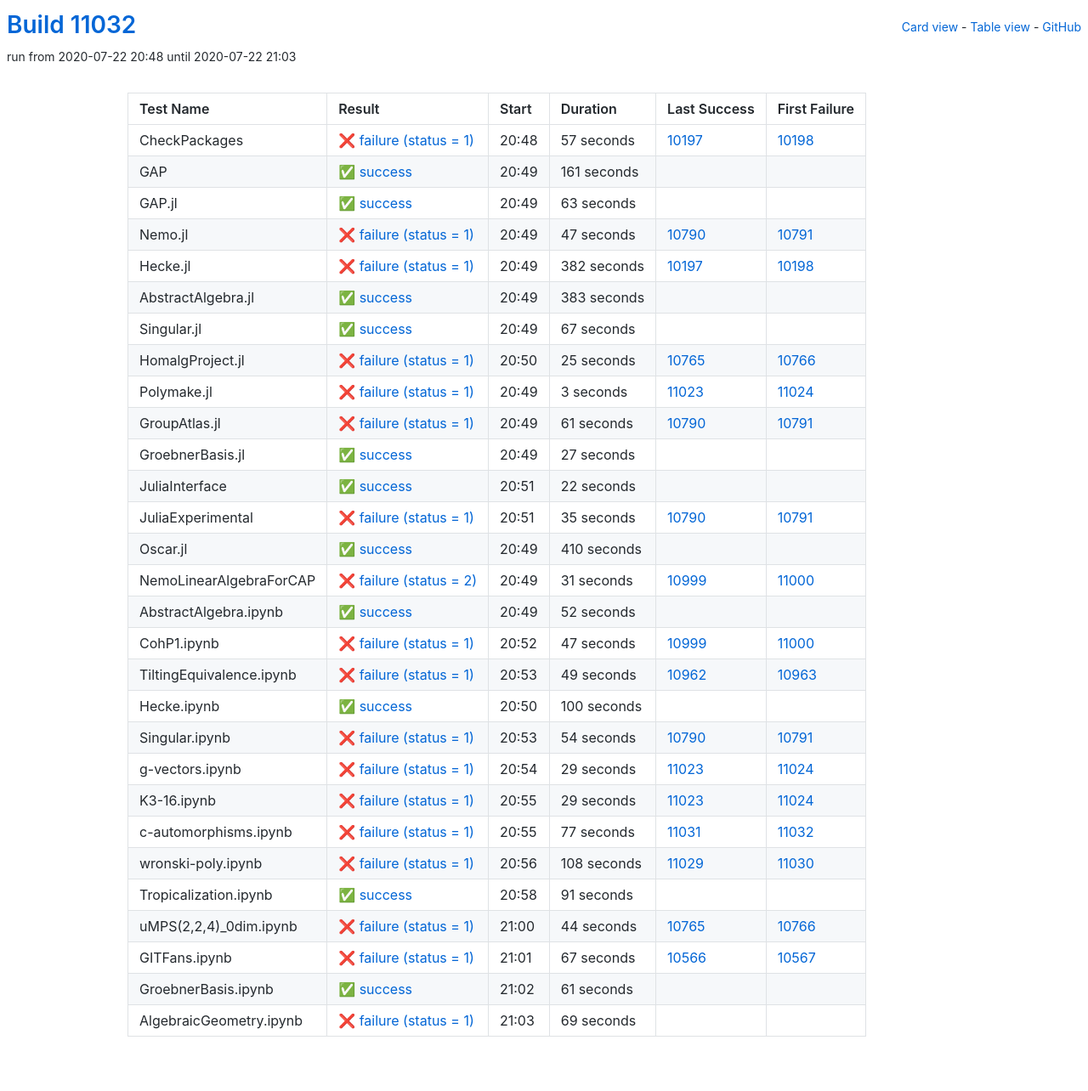
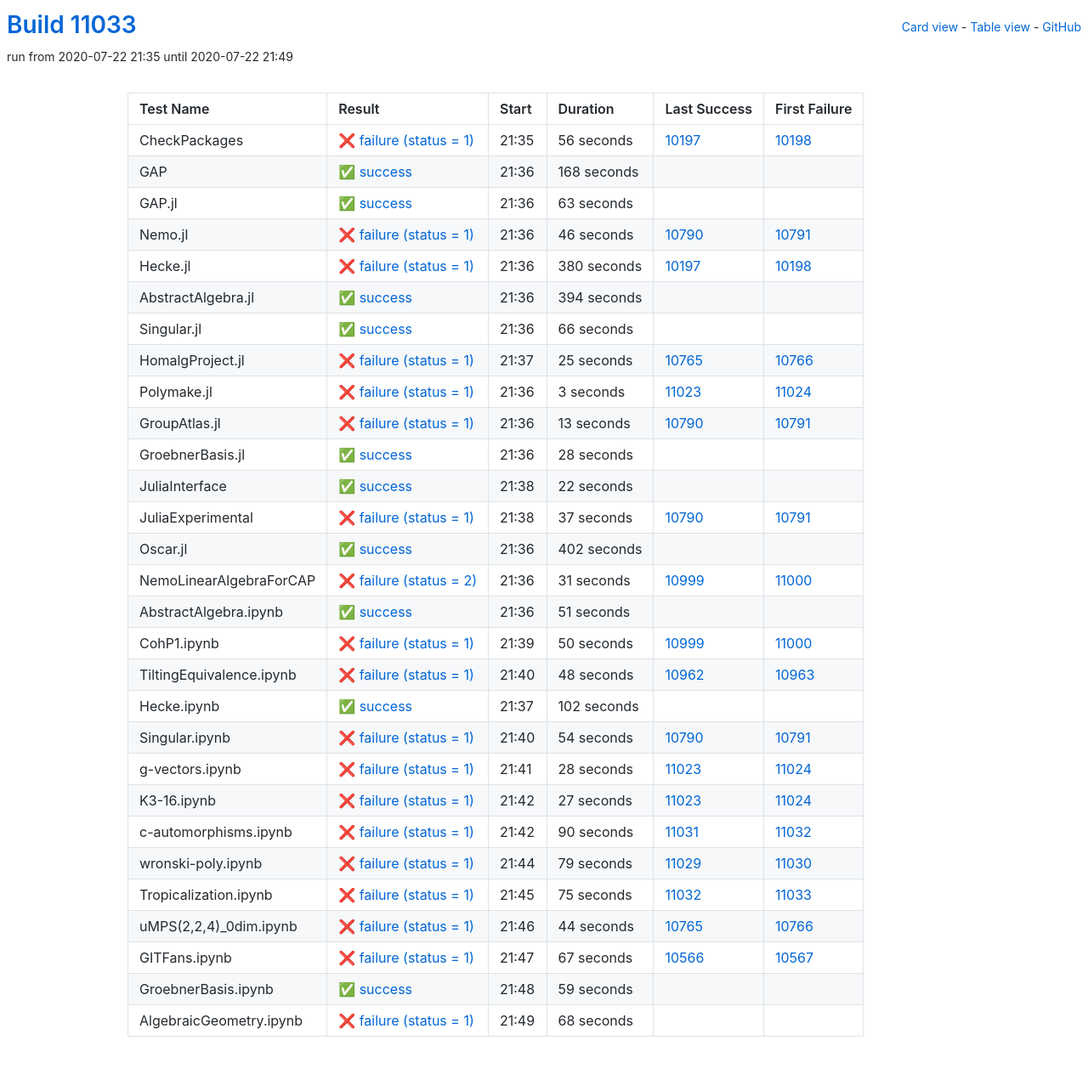
Before and after one commit to oscar-system/oscar-ci-status, a Jekyll site: the page built from table.html, in a window 1280 px wide. Shown: the whole page at 85% size. Built offline with Jekyll 4.4.1, drawn with Linux system fonts in a browser that asks for light colours.

Commit message:
Build #11033

```diff
--- a/_data/ci.yml
+++ b/_data/ci.yml
@@ -1,6 +1,6 @@
 ---
-build: 11032
-build_url: https://oscarci.mathematik.uni-kl.de/job/oscar/11032/
+build: 11033
+build_url: https://oscarci.mathematik.uni-kl.de/job/oscar/11033/
 job: oscar
 organization: oscar-system
 repo: oscar-ci-status
@@ -8,32 +8,32 @@ repourl: https://github.com/oscar-system/oscar-ci-status
 tests:
 - name: CheckPackages
   id: checkpackages
-  log: https://oscarci.mathematik.uni-kl.de/job/oscar/11032/artifact/logs/build-11032/CheckPackages.log
-  start: 2020-07-22 20:48
+  log: https://oscarci.mathematik.uni-kl.de/job/oscar/11033/artifact/logs/build-11033/CheckPackages.log
+  start: 2020-07-22 21:35
   success: false
   exitcode: 1
   status: failure
-  duration: 57
+  duration: 56
   last_success: 10197
   last_success_url: https://oscarci.mathematik.uni-kl.de/job/oscar/10197/
   first_failure: 10198
   first_failure_url: https://oscarci.mathematik.uni-kl.de/job/oscar/10198/
 - name: GAP
   id: gap
-  log: https://oscarci.mathematik.uni-kl.de/job/oscar/11032/artifact/logs/build-11032/GAP.log
-  start: 2020-07-22 20:49
+  log: https://oscarci.mathematik.uni-kl.de/job/oscar/11033/artifact/logs/build-11033/GAP.log
+  start: 2020-07-22 21:36
   success: true
   exitcode: 0
   status: success
-  duration: 161
+  duration: 168
   last_success: false
   last_success_url:
   first_failure: false
   first_failure_url:
 - name: GAP.jl
   id: gap-jl
-  log: https://oscarci.mathematik.uni-kl.de/job/oscar/11032/artifact/logs/build-11032/GAP.jl.log
-  start: 2020-07-22 20:49
+  log: https://oscarci.mathematik.uni-kl.de/job/oscar/11033/artifact/logs/build-11033/GAP.jl.log
+  start: 2020-07-22 21:36
   success: true
   exitcode: 0
   status: success
@@ -44,56 +44,56 @@ tests:
   first_failure_url:
 - name: Nemo.jl
   id: nemo-jl
-  log: https://oscarci.mathematik.uni-kl.de/job/oscar/11032/artifact/logs/build-11032/Nemo.jl.log
-  start: 2020-07-22 20:49
+  log: https://oscarci.mathematik.uni-kl.de/job/oscar/11033/artifact/logs/build-11033/Nemo.jl.log
+  start: 2020-07-22 21:36
   success: false
   exitcode: 1
   status: failure
-  duration: 47
+  duration: 46
   last_success: 10790
   last_success_url: https://oscarci.mathematik.uni-kl.de/job/oscar/10790/
   first_failure: 10791
   first_failure_url: https://oscarci.mathematik.uni-kl.de/job/oscar/10791/
 - name: Hecke.jl
   id: hecke-jl
-  log: https://oscarci.mathematik.uni-kl.de/job/oscar/11032/artifact/logs/build-11032/Hecke.jl.log
-  start: 2020-07-22 20:49
+  log: https://oscarci.mathematik.uni-kl.de/job/oscar/11033/artifact/logs/build-11033/Hecke.jl.log
+  start: 2020-07-22 21:36
   success: false
   exitcode: 1
   status: failure
-  duration: 382
+  duration: 380
   last_success: 10197
   last_success_url: https://oscarci.mathematik.uni-kl.de/job/oscar/10197/
   first_failure: 10198
   first_failure_url: https://oscarci.mathematik.uni-kl.de/job/oscar/10198/
 - name: AbstractAlgebra.jl
   id: abstractalgebra-jl
-  log: https://oscarci.mathematik.uni-kl.de/job/oscar/11032/artifact/logs/build-11032/AbstractAlgebra.jl.log
-  start: 2020-07-22 20:49
+  log: https://oscarci.mathematik.uni-kl.de/job/oscar/11033/artifact/logs/build-11033/AbstractAlgebra.jl.log
+  start: 2020-07-22 21:36
   success: true
   exitcode: 0
   status: success
-  duration: 383
+  duration: 394
   last_success: false
   last_success_url:
   first_failure: false
   first_failure_url:
 - name: Singular.jl
   id: singular-jl
-  log: https://oscarci.mathematik.uni-kl.de/job/oscar/11032/artifact/logs/build-11032/Singular.jl.log
-  start: 2020-07-22 20:49
+  log: https://oscarci.mathematik.uni-kl.de/job/oscar/11033/artifact/logs/build-11033/Singular.jl.log
+  start: 2020-07-22 21:36
   success: true
   exitcode: 0
   status: success
-  duration: 67
+  duration: 66
   last_success: false
   last_success_url:
   first_failure: false
   first_failure_url:
 - name: HomalgProject.jl
   id: homalgproject-jl
-  log: https://oscarci.mathematik.uni-kl.de/job/oscar/11032/artifact/logs/build-11032/HomalgProject.jl.log
-  start: 2020-07-22 20:50
+  log: https://oscarci.mathematik.uni-kl.de/job/oscar/11033/artifact/logs/build-11033/HomalgProject.jl.log
+  start: 2020-07-22 21:37
   success: false
   exitcode: 1
   status: failure
@@ -104,8 +104,8 @@ tests:
   first_failure_url: https://oscarci.mathematik.uni-kl.de/job/oscar/10766/
 - name: Polymake.jl
   id: polymake-jl
-  log: https://oscarci.mathematik.uni-kl.de/job/oscar/11032/artifact/logs/build-11032/Polymake.jl.log
-  start: 2020-07-22 20:49
+  log: https://oscarci.mathematik.uni-kl.de/job/oscar/11033/artifact/logs/build-11033/Polymake.jl.log
+  start: 2020-07-22 21:36
   success: false
   exitcode: 1
   status: failure
@@ -116,32 +116,32 @@ tests:
   first_failure_url: https://oscarci.mathematik.uni-kl.de/job/oscar/11024/
 - name: GroupAtlas.jl
   id: groupatlas-jl
-  log: https://oscarci.mathematik.uni-kl.de/job/oscar/11032/artifact/logs/build-11032/GroupAtlas.jl.log
-  start: 2020-07-22 20:49
+  log: https://oscarci.mathematik.uni-kl.de/job/oscar/11033/artifact/logs/build-11033/GroupAtlas.jl.log
+  start: 2020-07-22 21:36
   success: false
   exitcode: 1
   status: failure
-  duration: 61
+  duration: 13
   last_success: 10790
   last_success_url: https://oscarci.mathematik.uni-kl.de/job/oscar/10790/
   first_failure: 10791
   first_failure_url: https://oscarci.mathematik.uni-kl.de/job/oscar/10791/
 - name: GroebnerBasis.jl
   id: groebnerbasis-jl
-  log: https://oscarci.mathematik.uni-kl.de/job/oscar/11032/artifact/logs/build-11032/GroebnerBasis.jl.log
-  start: 2020-07-22 20:49
+  log: https://oscarci.mathematik.uni-kl.de/job/oscar/11033/artifact/logs/build-11033/GroebnerBasis.jl.log
+  start: 2020-07-22 21:36
   success: true
   exitcode: 0
   status: success
-  duration: 27
+  duration: 28
   last_success: false
   last_success_url:
   first_failure: false
   first_failure_url:
 - name: JuliaInterface
   id: juliainterface
-  log: https://oscarci.mathematik.uni-kl.de/job/oscar/11032/artifact/logs/build-11032/JuliaInterface.log
-  start: 2020-07-22 20:51
+  log: https://oscarci.mathematik.uni-kl.de/job/oscar/11033/artifact/logs/build-11033/JuliaInterface.log
+  start: 2020-07-22 21:38
   success: true
   exitcode: 0
   status: success
@@ -152,32 +152,32 @@ tests:
   first_failure_url:
 - name: JuliaExperimental
   id: juliaexperimental
-  log: https://oscarci.mathematik.uni-kl.de/job/oscar/11032/artifact/logs/build-11032/JuliaExperimental.log
-  start: 2020-07-22 20:51
+  log: https://oscarci.mathematik.uni-kl.de/job/oscar/11033/artifact/logs/build-11033/JuliaExperimental.log
+  start: 2020-07-22 21:38
   success: false
   exitcode: 1
   status: failure
-  duration: 35
+  duration: 37
   last_success: 10790
   last_success_url: https://oscarci.mathematik.uni-kl.de/job/oscar/10790/
   first_failure: 10791
   first_failure_url: https://oscarci.mathematik.uni-kl.de/job/oscar/10791/
 - name: Oscar.jl
   id: oscar-jl
-  log: https://oscarci.mathematik.uni-kl.de/job/oscar/11032/artifact/logs/build-11032/Oscar.jl.log
-  start: 2020-07-22 20:49
+  log: https://oscarci.mathematik.uni-kl.de/job/oscar/11033/artifact/logs/build-11033/Oscar.jl.log
+  start: 2020-07-22 21:36
   success: true
   exitcode: 0
   status: success
-  duration: 410
+  duration: 402
   last_success: false
   last_success_url:
   first_failure: false
   first_failure_url:
 - name: NemoLinearAlgebraForCAP
   id: nemolinearalgebraforcap
-  log: https://oscarci.mathematik.uni-kl.de/job/oscar/11032/artifact/logs/build-11032/NemoLinearAlgebraForCAP.log
-  start: 2020-07-22 20:49
+  log: https://oscarci.mathematik.uni-kl.de/job/oscar/11033/artifact/logs/build-11033/NemoLinearAlgebraForCAP.log
+  start: 2020-07-22 21:36
   success: false
   exitcode: 2
   status: failure
@@ -188,56 +188,56 @@ tests:
   first_failure_url: https://oscarci.mathematik.uni-kl.de/job/oscar/11000/
 - name: AbstractAlgebra.ipynb
   id: abstractalgebra-ipynb
-  log: https://oscarci.mathematik.uni-kl.de/job/oscar/11032/artifact/logs/build-11032/AbstractAlgebra.ipynb.log
-  start: 2020-07-22 20:49
+  log: https://oscarci.mathematik.uni-kl.de/job/oscar/11033/artifact/logs/build-11033/AbstractAlgebra.ipynb.log
+  start: 2020-07-22 21:36
   success: true
   exitcode: 0
   status: success
-  duration: 52
+  duration: 51
   last_success: false
   last_success_url:
   first_failure: false
   first_failure_url:
 - name: CohP1.ipynb
   id: cohp1-ipynb
-  log: https://oscarci.mathematik.uni-kl.de/job/oscar/11032/artifact/logs/build-11032/CohP1.ipynb.log
-  start: 2020-07-22 20:52
+  log: https://oscarci.mathematik.uni-kl.de/job/oscar/11033/artifact/logs/build-11033/CohP1.ipynb.log
+  start: 2020-07-22 21:39
   success: false
   exitcode: 1
   status: failure
-  duration: 47
+  duration: 50
   last_success: 10999
   last_success_url: https://oscarci.mathematik.uni-kl.de/job/oscar/10999/
   first_failure: 11000
   first_failure_url: https://oscarci.mathematik.uni-kl.de/job/oscar/11000/
 - name: TiltingEquivalence.ipynb
   id: tiltingequivalence-ipynb
-  log: https://oscarci.mathematik.uni-kl.de/job/oscar/11032/artifact/logs/build-11032/TiltingEquivalence.ipynb.log
-  start: 2020-07-22 20:53
+  log: https://oscarci.mathematik.uni-kl.de/job/oscar/11033/artifact/logs/build-11033/TiltingEquivalence.ipynb.log
+  start: 2020-07-22 21:40
   success: false
   exitcode: 1
   status: failure
-  duration: 49
+  duration: 48
   last_success: 10962
   last_success_url: https://oscarci.mathematik.uni-kl.de/job/oscar/10962/
   first_failure: 10963
   first_failure_url: https://oscarci.mathematik.uni-kl.de/job/oscar/10963/
 - name: Hecke.ipynb
   id: hecke-ipynb
-  log: https://oscarci.mathematik.uni-kl.de/job/oscar/11032/artifact/logs/build-11032/Hecke.ipynb.log
-  start: 2020-07-22 20:50
+  log: https://oscarci.mathematik.uni-kl.de/job/oscar/11033/artifact/logs/build-11033/Hecke.ipynb.log
+  start: 2020-07-22 21:37
   success: true
   exitcode: 0
   status: success
-  duration: 100
+  duration: 102
   last_success: false
   last_success_url:
   first_failure: false
   first_failure_url:
 - name: Singular.ipynb
   id: singular-ipynb
-  log: https://oscarci.mathematik.uni-kl.de/job/oscar/11032/artifact/logs/build-11032/Singular.ipynb.log
-  start: 2020-07-22 20:53
+  log: https://oscarci.mathematik.uni-kl.de/job/oscar/11033/artifact/logs/build-11033/Singular.ipynb.log
+  start: 2020-07-22 21:40
   success: false
   exitcode: 1
   status: failure
@@ -248,68 +248,68 @@ tests:
   first_failure_url: https://oscarci.mathematik.uni-kl.de/job/oscar/10791/
 - name: g-vectors.ipynb
   id: g-vectors-ipynb
-  log: https://oscarci.mathematik.uni-kl.de/job/oscar/11032/artifact/logs/build-11032/g-vectors.ipynb.log
-  start: 2020-07-22 20:54
+  log: https://oscarci.mathematik.uni-kl.de/job/oscar/11033/artifact/logs/build-11033/g-vectors.ipynb.log
+  start: 2020-07-22 21:41
   success: false
   exitcode: 1
   status: failure
-  duration: 29
+  duration: 28
   last_success: 11023
   last_success_url: https://oscarci.mathematik.uni-kl.de/job/oscar/11023/
   first_failure: 11024
   first_failure_url: https://oscarci.mathematik.uni-kl.de/job/oscar/11024/
 - name: K3-16.ipynb
   id: k3-16-ipynb
-  log: https://oscarci.mathematik.uni-kl.de/job/oscar/11032/artifact/logs/build-11032/K3-16.ipynb.log
-  start: 2020-07-22 20:55
+  log: https://oscarci.mathematik.uni-kl.de/job/oscar/11033/artifact/logs/build-11033/K3-16.ipynb.log
+  start: 2020-07-22 21:42
   success: false
   exitcode: 1
   status: failure
-  duration: 29
+  duration: 27
   last_success: 11023
   last_success_url: https://oscarci.mathematik.uni-kl.de/job/oscar/11023/
   first_failure: 11024
   first_failure_url: https://oscarci.mathematik.uni-kl.de/job/oscar/11024/
 - name: c-automorphisms.ipynb
   id: c-automorphisms-ipynb
-  log: https://oscarci.mathematik.uni-kl.de/job/oscar/11032/artifact/logs/build-11032/c-automorphisms.ipynb.log
-  start: 2020-07-22 20:55
+  log: https://oscarci.mathematik.uni-kl.de/job/oscar/11033/artifact/logs/build-11033/c-automorphisms.ipynb.log
+  start: 2020-07-22 21:42
   success: false
   exitcode: 1
   status: failure
-  duration: 77
+  duration: 90
   last_success: 11031
   last_success_url: https://oscarci.mathematik.uni-kl.de/job/oscar/11031/
   first_failure: 11032
   first_failure_url: https://oscarci.mathematik.uni-kl.de/job/oscar/11032/
 - name: wronski-poly.ipynb
   id: wronski-poly-ipynb
-  log: https://oscarci.mathematik.uni-kl.de/job/oscar/11032/artifact/logs/build-11032/wronski-poly.ipynb.log
-  start: 2020-07-22 20:56
+  log: https://oscarci.mathematik.uni-kl.de/job/oscar/11033/artifact/logs/build-11033/wronski-poly.ipynb.log
+  start: 2020-07-22 21:44
   success: false
   exitcode: 1
   status: failure
-  duration: 108
+  duration: 79
   last_success: 11029
   last_success_url: https://oscarci.mathematik.uni-kl.de/job/oscar/11029/
   first_failure: 11030
   first_failure_url: https://oscarci.mathematik.uni-kl.de/job/oscar/11030/
 - name: Tropicalization.ipynb
   id: tropicalization-ipynb
-  log: https://oscarci.mathematik.uni-kl.de/job/oscar/11032/artifact/logs/build-11032/Tropicalization.ipynb.log
-  start: 2020-07-22 20:58
-  success: true
-  exitcode: 0
-  status: success
-  duration: 91
-  last_success: false
-  last_success_url:
-  first_failure: false
-  first_failure_url:
+  log: https://oscarci.mathematik.uni-kl.de/job/oscar/11033/artifact/logs/build-11033/Tropicalization.ipynb.log
+  start: 2020-07-22 21:45
+  success: false
+  exitcode: 1
+  status: failure
+  duration: 75
+  last_success: 11032
+  last_success_url: https://oscarci.mathematik.uni-kl.de/job/oscar/11032/
+  first_failure: 11033
+  first_failure_url: https://oscarci.mathematik.uni-kl.de/job/oscar/11033/
 - name: uMPS(2,2,4)_0dim.ipynb
   id: umps-2-2-4-0dim-ipynb
-  log: https://oscarci.mathematik.uni-kl.de/job/oscar/11032/artifact/logs/build-11032/uMPS-2-2-4-_0dim.ipynb.log
-  start: 2020-07-22 21:00
+  log: https://oscarci.mathematik.uni-kl.de/job/oscar/11033/artifact/logs/build-11033/uMPS-2-2-4-_0dim.ipynb.log
+  start: 2020-07-22 21:46
   success: false
   exitcode: 1
   status: failure
@@ -320,8 +320,8 @@ tests:
   first_failure_url: https://oscarci.mathematik.uni-kl.de/job/oscar/10766/
 - name: GITFans.ipynb
   id: gitfans-ipynb
-  log: https://oscarci.mathematik.uni-kl.de/job/oscar/11032/artifact/logs/build-11032/GITFans.ipynb.log
-  start: 2020-07-22 21:01
+  log: https://oscarci.mathematik.uni-kl.de/job/oscar/11033/artifact/logs/build-11033/GITFans.ipynb.log
+  start: 2020-07-22 21:47
   success: false
   exitcode: 1
   status: failure
@@ -332,24 +332,24 @@ tests:
   first_failure_url: https://oscarci.mathematik.uni-kl.de/job/oscar/10567/
 - name: GroebnerBasis.ipynb
   id: groebnerbasis-ipynb
-  log: https://oscarci.mathematik.uni-kl.de/job/oscar/11032/artifact/logs/build-11032/GroebnerBasis.ipynb.log
-  start: 2020-07-22 21:02
+  log: https://oscarci.mathematik.uni-kl.de/job/oscar/11033/artifact/logs/build-11033/GroebnerBasis.ipynb.log
+  start: 2020-07-22 21:48
   success: true
   exitcode: 0
   status: success
-  duration: 61
+  duration: 59
   last_success: false
   last_success_url:
   first_failure: false
   first_failure_url:
 - name: AlgebraicGeometry.ipynb
   id: algebraicgeometry-ipynb
-  log: https://oscarci.mathematik.uni-kl.de/job/oscar/11032/artifact/logs/build-11032/AlgebraicGeometry.ipynb.log
-  start: 2020-07-22 21:03
+  log: https://oscarci.mathematik.uni-kl.de/job/oscar/11033/artifact/logs/build-11033/AlgebraicGeometry.ipynb.log
+  start: 2020-07-22 21:49
   success: false
   exitcode: 1
   status: failure
-  duration: 69
+  duration: 68
   last_success: false
   last_success_url:
   first_failure: false
```
Also changed, not shown: README.md.
